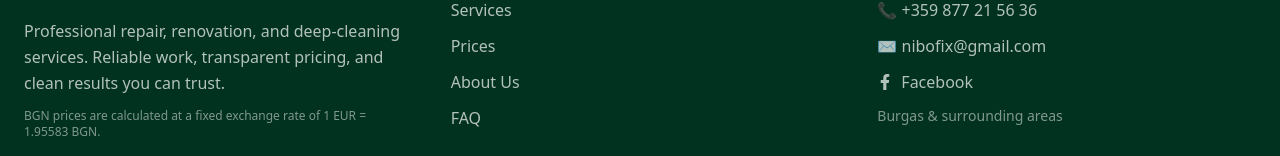
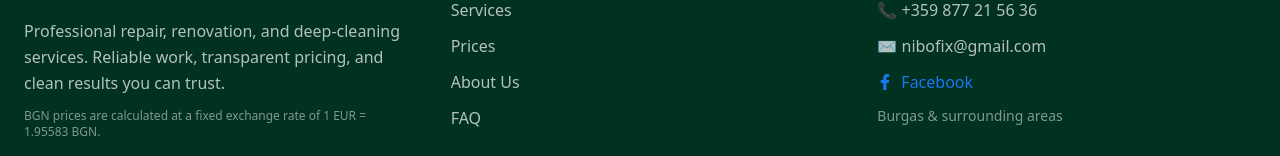
Before and after one commit to ainibosystems-official/nibofix_services_website, a Next.js app: page /en in a window 1280 px wide. Shown: the part 7180-7336 px from the top of the page. Built offline with nearby package versions, Linux system fonts and the light colour scheme.

Commit message:
Update Footer.tsx

```diff
--- a/components/Footer.tsx
+++ b/components/Footer.tsx
@@ -105,14 +105,15 @@ export default function Footer({ lang }: { lang: Lang }) {
               </p>
 
               <p className="flex items-center justify-center md:justify-start gap-2 group">
-                <span className="text-white/70 group-hover:text-white transition">
+                <span className="text-[#1877F2] group-hover:text-[#4c8df6] transition">
                   <FaFacebookF />
                 </span>
+
                 <a
                   href="https://www.facebook.com/NiboFixServicesBurgas"
                   target="_blank"
                   rel="noopener noreferrer"
-                  className="group-hover:text-white transition"
+                  className="text-[#1877F2] group-hover:text-[#4c8df6] transition"
                 >
                   Facebook
                 </a>
```
